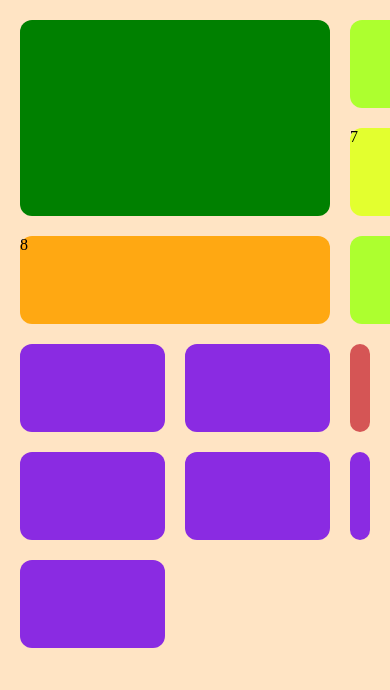
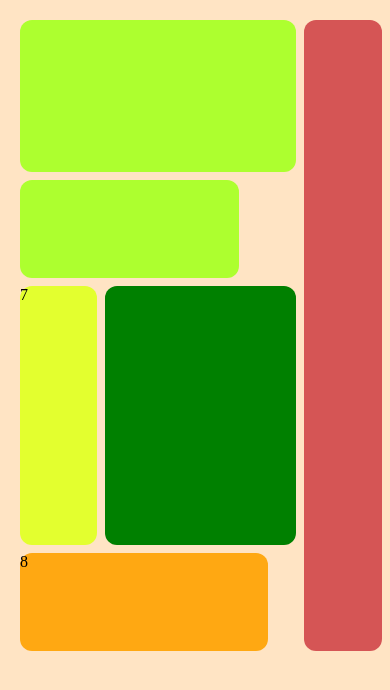
Before and after one commit to Ioni12/bentoUi, a plain HTML site: page index.html in a window 390 px wide. Drawn offline with nearby package versions, Linux system fonts and the light colour scheme.

Commit message:
done for now

```diff
--- a/index.css
+++ b/index.css
@@ -68,26 +68,42 @@ body, html{
 }
 @media screen and (max-width: 720px) {
     .container {
-        grid-template-columns: repeat(4, 1fr);
-        grid-template-rows: repeat(8, 1fr);
+        grid-gap: 8px;
         padding: 20px;
+        grid-template-columns: repeat(14, 1fr);
+        grid-template-rows: repeat(16, 1fr);
     }
 
     .item {
-        grid-column: span 2;
+        grid-column: span 4;
+        grid-row: span 2;
+        display: none;
     }
 
     .big {
-        grid-column: 1 / span 4;
-        grid-row: 1 / span 2;
+        grid-column: 4 / span 7;
+        grid-row: 6 / span 5;
     }
 
     .long, .long1, .long7, .long8 {
-        grid-column: span 4;
+        grid-column: span 8;
+        display: flex;
+    }
+    .long1{
+        grid-column:  span 10;
+        grid-row:  span 3;
+    }
+    .long7{
+        grid-column: 1 / span 3;
+        grid-row: 6 / span 5;
+    }
+    .long8{
+        grid-column: span 9;
     }
 
     .wide {
-        grid-column: span 2;
-        grid-row: span 1;
+        grid-column: span 3;
+        grid-row: span 12;
+        display: flex
     }
 }
--- a/index.js
+++ b/index.js
@@ -23,25 +23,24 @@ function slide() {
     let nextCount = (count + 1) % targets.length;
 
     gsap.to(targets[count], {
-        duration: 1.2,
+        duration: 2,
         xPercent: -100,
         zIndex: 0
     });
 
     gsap.fromTo(targets[nextCount],
         { xPercent: 100, zIndex: 10 },
-        { duration: 1.2, xPercent: 0, zIndex: 0 }
+        { duration: 2, xPercent: 0, zIndex: 0 }
     );
 
     count = nextCount;
 }
 
 function startSlideShow() {
-    slide(); // Run the first slide transition immediately
-    setInterval(slide, 5000); // Then run it every 5 seconds
+    slide();
+    setInterval(slide, 5000);
 }
 
-// Start the slideshow after the initial animation completes
 initialAnimation.then(() => {
-    setTimeout(startSlideShow, 1000); // Wait 1 second after initial animation before starting slideshow
+    setTimeout(startSlideShow, 1000);
 });
```
